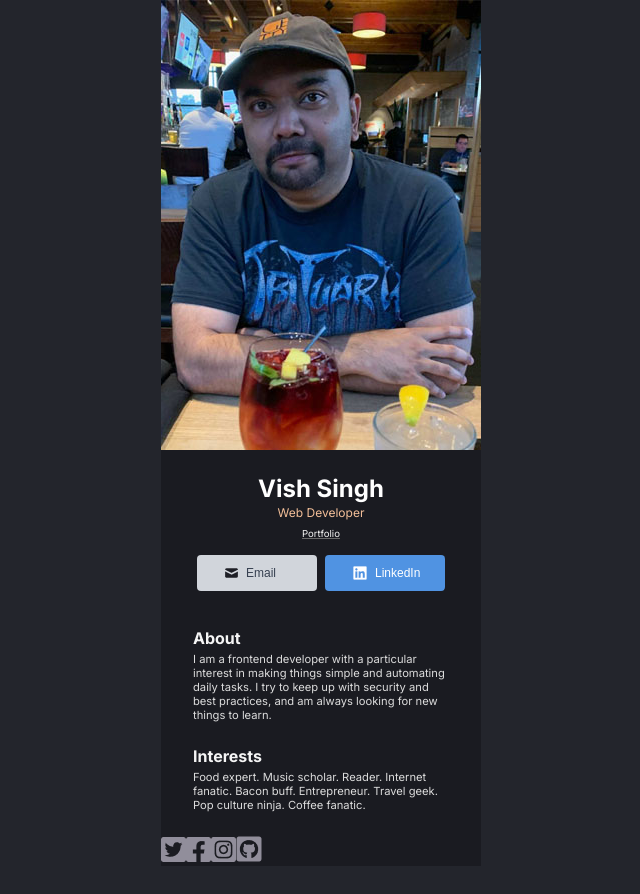
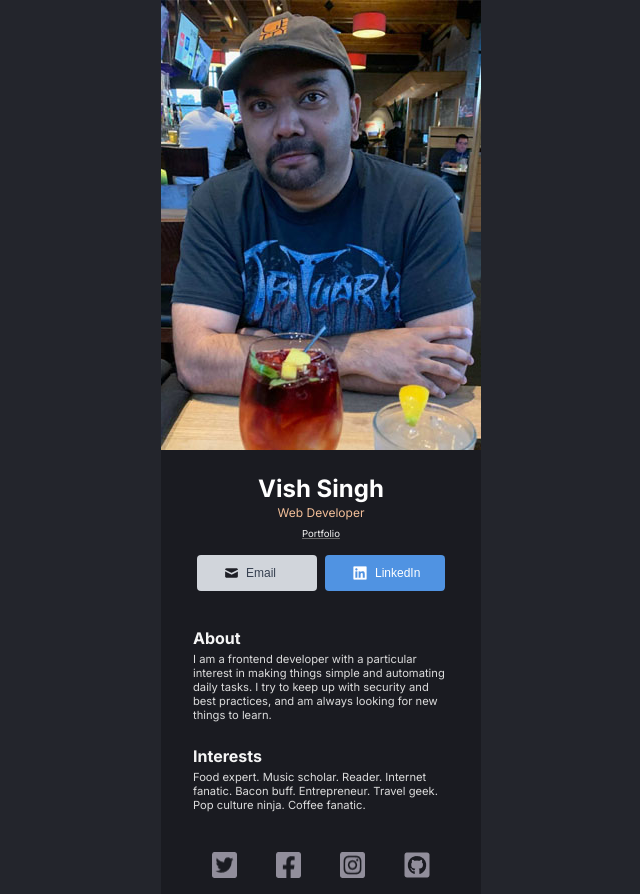
Before and after one commit to vishalicious213/digital-biz-card, a React (Vite) app: page / in a window 1280 px wide. Shown: the whole page, without its empty margins (319-959 px from the left). Before the commit the page ends 866 px from the top, so only its background shows below. Built offline with nearby package versions, Linux system fonts and the light colour scheme.

Commit message:
styled footer

```diff
--- a/index.css
+++ b/index.css
@@ -112,3 +112,11 @@ h2 {
     font-size: .7rem;
     margin: 0 0 1.5rem;
 }
+
+/* FOOTER */
+
+footer {
+    padding: 1rem 2rem;
+    display: flex;
+    justify-content: space-around;
+}
```
